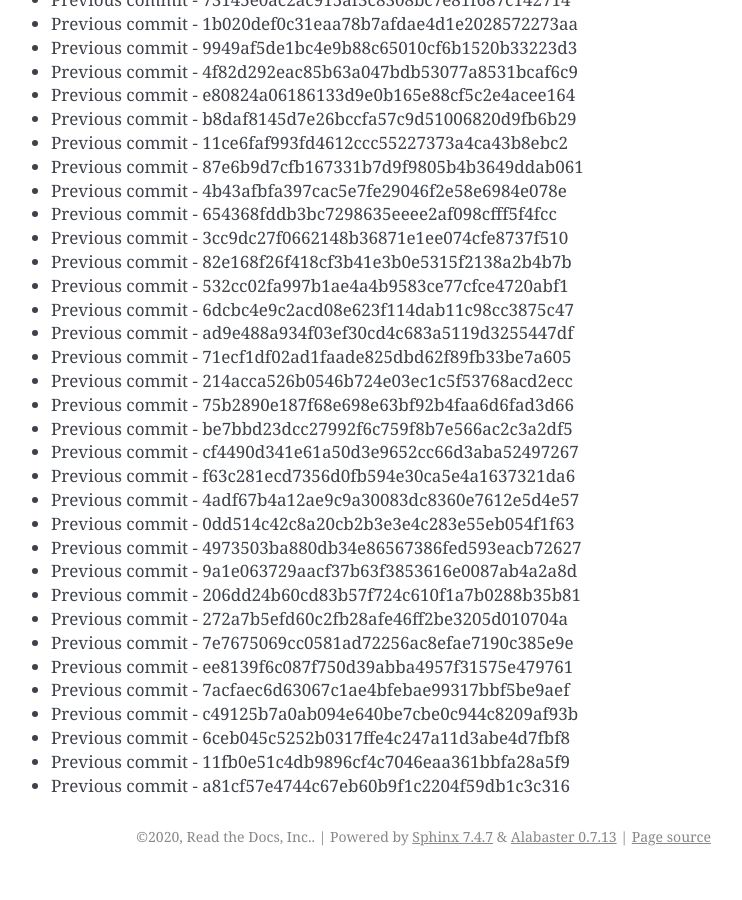
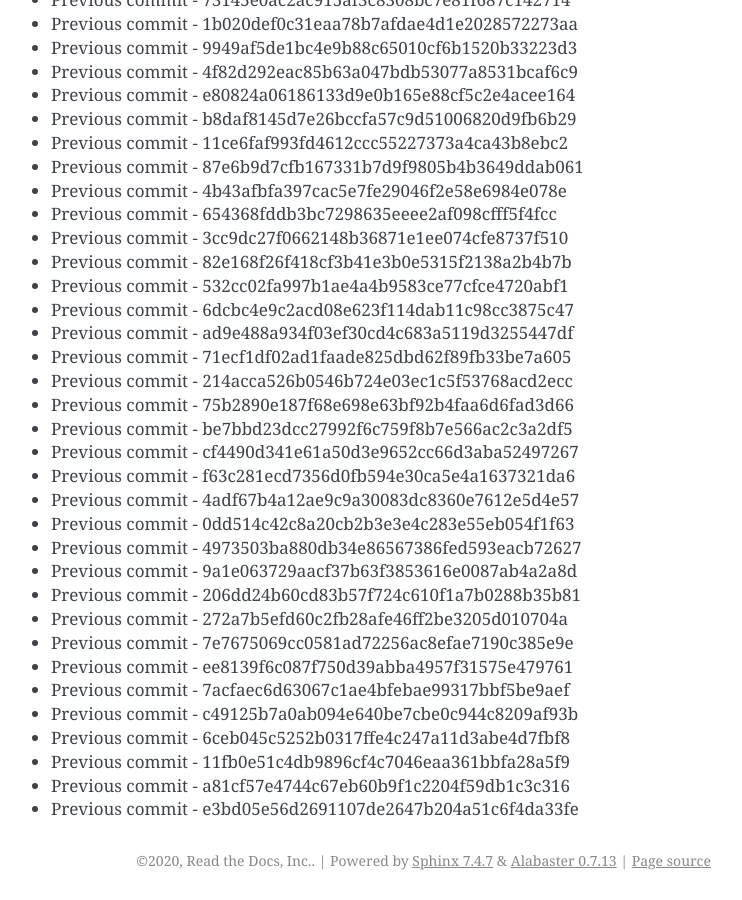
Before and after one commit to readthedocs/rtd-git-stresstest, a Sphinx documentation site: the page built from docs/updates.rst, in a window 1280 px wide and 900 px high, scrolled down 44275 px. Shown: the whole window, without its empty margins (399-1141 px from the left). Built offline with Sphinx 7.4.7, drawn with Linux system fonts in a browser that asks for light colours; before the commit the page ends 45151 px from its top, so only the background shows below that.

Commit message:
Generating commit from previous: e3bd05e56d2691107de2647b204a51c6f4da33fe

```diff
--- a/docs/updates.rst
+++ b/docs/updates.rst
@@ -1892,3 +1892,4 @@ It can be tested for any performance characteristics.
 * Previous commit - 6ceb045c5252b0317ffe4c247a11d3abe4d7fbf8
 * Previous commit - 11fb0e51c4db9896cf4c7046eaa361bbfa28a5f9
 * Previous commit - a81cf57e4744c67eb60b9f1c2204f59db1c3c316
+* Previous commit - e3bd05e56d2691107de2647b204a51c6f4da33fe
```
